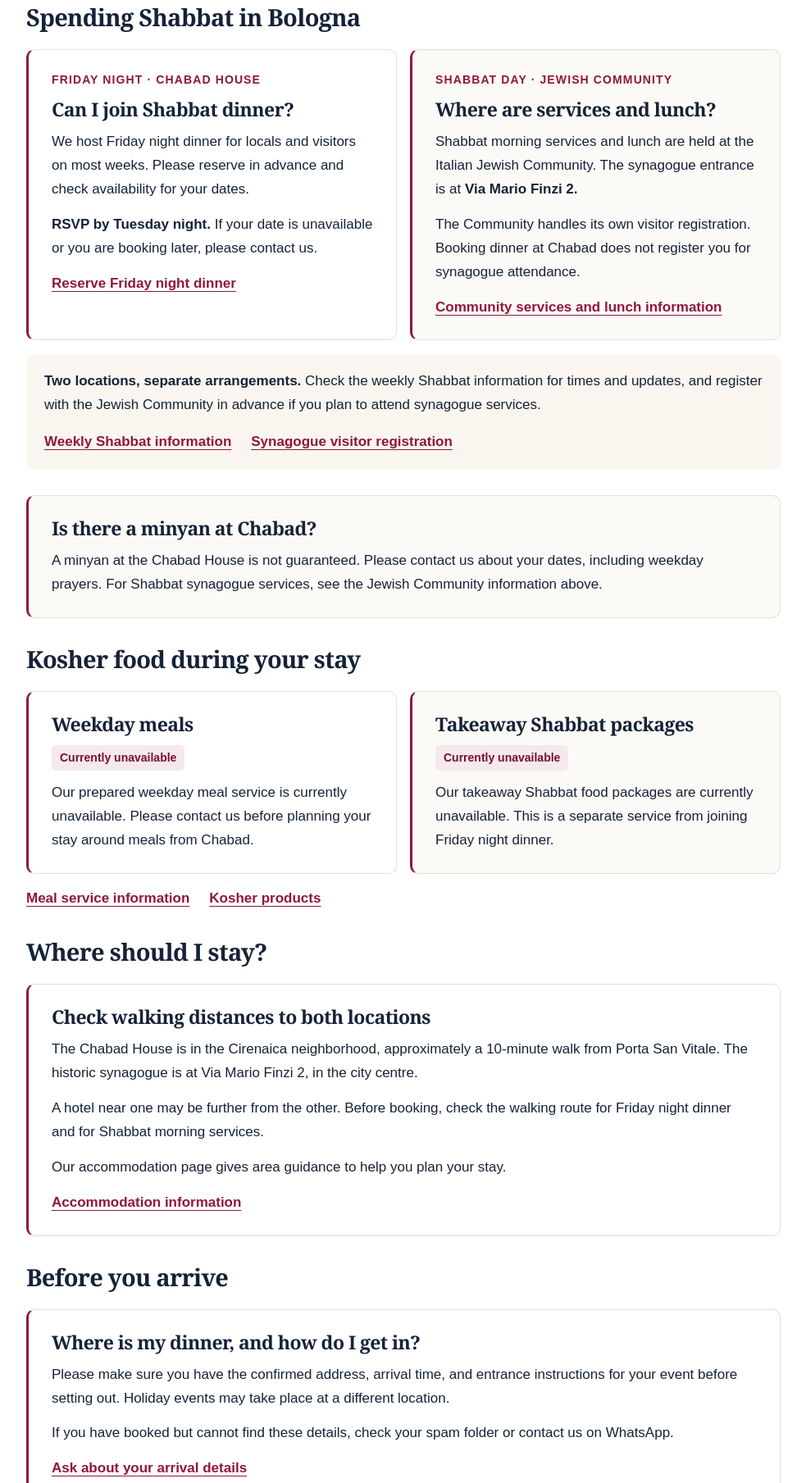
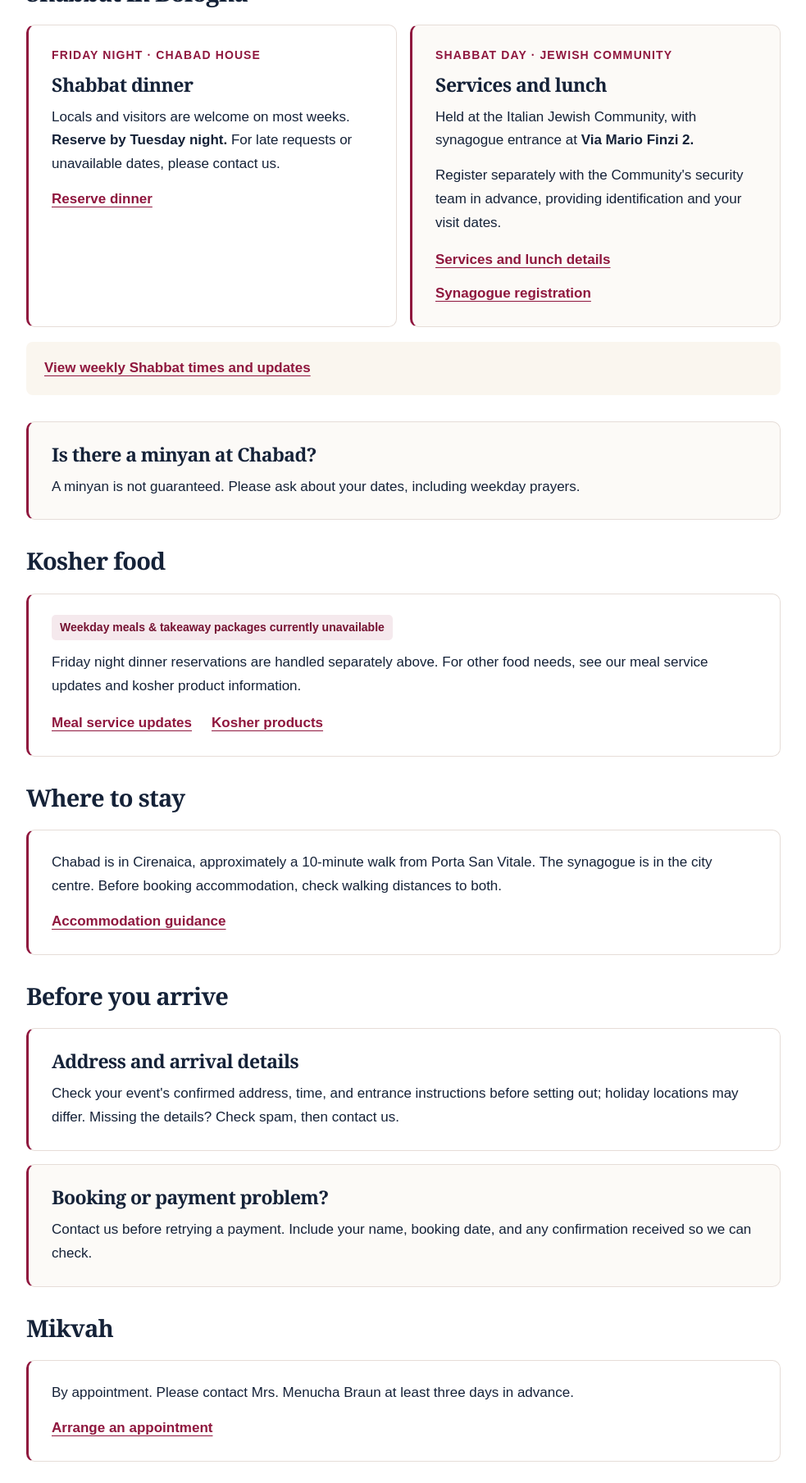
Before and after one commit to levibraun770-coder/chabad, a plain HTML site: page previews/visitor-info-revised-preview.html in a window 1280 px wide. Shown: the part 508-2317 px from the top of the page at 82% size, without its empty margins (148-1131 px from the left). Drawn offline with Linux system fonts and the light colour scheme.

Commit message:
Reduce repetition in visitor preview and consolidate registration and meal guidance

```diff
--- a/previews/visitor-info-revised-preview.html
+++ b/previews/visitor-info-revised-preview.html
@@ -30,38 +30,33 @@
 <header class="cbv-hero">
 <p class="cbv-eyebrow">Visitor information</p>
 <h1>Welcome to Jewish Bologna</h1>
-<p class="cbv-intro">Planning a visit? Find out how to join us for Shabbat, arrange Jewish services, and choose where to stay. We look forward to welcoming you.</p>
+<p class="cbv-intro">Join us for Shabbat and find practical information for your stay.</p>
 <div class="cbv-actions"><a class="cbv-button" href="https://wa.me/393498347528">Contact Chabad on WhatsApp</a><a class="cbv-button cbv-secondary" href="tel:+393498347528">Call Chabad</a></div>
 <nav class="cbv-nav" aria-label="Visitor information sections"><a href="#shabbat">Shabbat</a><a href="#food">Kosher food</a><a href="#stay">Where to stay</a><a href="#arrival">Before you arrive</a><a href="#mikvah">Mikvah</a></nav>
 </header>
 <section class="cbv-group" id="shabbat" aria-labelledby="shabbat-title">
-<h2 id="shabbat-title">Spending Shabbat in Bologna</h2>
+<h2 id="shabbat-title">Shabbat in Bologna</h2>
 <div class="cbv-pair">
-<section class="cbv-question"><p class="cbv-label">Friday night · Chabad House</p><h3>Can I join Shabbat dinner?</h3><p>We host Friday night dinner for locals and visitors on most weeks. Please reserve in advance and check availability for your dates.</p><p><strong>RSVP by Tuesday night.</strong> If your date is unavailable or you are booking later, please contact us.</p><p><a href="https://www.chabadbologna.com/templates/articlecco_cdo/aid/7418288/jewish/Friday-Night-Dinner.htm">Reserve Friday night dinner</a></p></section>
-<section class="cbv-question"><p class="cbv-label">Shabbat day · Jewish Community</p><h3>Where are services and lunch?</h3><p>Shabbat morning services and lunch are held at the Italian Jewish Community. The synagogue entrance is at <strong>Via Mario Finzi 2.</strong></p><p>The Community handles its own visitor registration. Booking dinner at Chabad does not register you for synagogue attendance.</p><p><a href="https://www.comunitaebraicabologna.it/it/shabbat/orari-funzione-in-tempio">Community services and lunch information</a></p></section>
+<section class="cbv-question"><p class="cbv-label">Friday night · Chabad House</p><h3>Shabbat dinner</h3><p>Locals and visitors are welcome on most weeks. <strong>Reserve by Tuesday night.</strong> For late requests or unavailable dates, please contact us.</p><p><a href="https://www.chabadbologna.com/templates/articlecco_cdo/aid/7418288/jewish/Friday-Night-Dinner.htm">Reserve dinner</a></p></section>
+<section class="cbv-question"><p class="cbv-label">Shabbat day · Jewish Community</p><h3>Services and lunch</h3><p>Held at the Italian Jewish Community, with synagogue entrance at <strong>Via Mario Finzi 2.</strong></p><p>Register separately with the Community's security team in advance, providing identification and your visit dates.</p><div class="cbv-linkrow"><a href="https://www.comunitaebraicabologna.it/it/shabbat/orari-funzione-in-tempio">Services and lunch details</a><a href="https://www.comunitaebraicabologna.it/it/component/contact/contact/20-sorveglianza-security?catid=3">Synagogue registration</a></div></section>
 </div>
-<div class="cbv-callout"><strong>Two locations, separate arrangements.</strong> Check the weekly Shabbat information for times and updates, and register with the Jewish Community in advance if you plan to attend synagogue services.<div class="cbv-linkrow"><a href="https://www.chabadbologna.com/article.asp?AID=7459103">Weekly Shabbat information</a><a href="https://www.comunitaebraicabologna.it/it/component/contact/contact/20-sorveglianza-security?catid=3">Synagogue visitor registration</a></div></div>
+<div class="cbv-callout"><a href="https://www.chabadbologna.com/article.asp?AID=7459103">View weekly Shabbat times and updates</a></div>
 </section>
-<section class="cbv-question"><h3>Is there a minyan at Chabad?</h3><p>A minyan at the Chabad House is not guaranteed. Please contact us about your dates, including weekday prayers. For Shabbat synagogue services, see the Jewish Community information above.</p></section>
-<section class="cbv-group" id="food" aria-labelledby="food-title"><h2 id="food-title">Kosher food during your stay</h2>
-<div class="cbv-pair">
-<section class="cbv-question"><h3>Weekday meals</h3><p class="cbv-status">Currently unavailable</p><p>Our prepared weekday meal service is currently unavailable. Please contact us before planning your stay around meals from Chabad.</p></section>
-<section class="cbv-question"><h3>Takeaway Shabbat packages</h3><p class="cbv-status">Currently unavailable</p><p>Our takeaway Shabbat food packages are currently unavailable. This is a separate service from joining Friday night dinner.</p></section>
-</div>
-<div class="cbv-linkrow"><a href="https://www.chabadbologna.com/article.asp?AID=7429470">Meal service information</a><a href="https://www.chabadbologna.com/article.asp?AID=7449969">Kosher products</a></div>
+<section class="cbv-question"><h3>Is there a minyan at Chabad?</h3><p>A minyan is not guaranteed. Please ask about your dates, including weekday prayers.</p></section>
+<section class="cbv-group" id="food" aria-labelledby="food-title"><h2 id="food-title">Kosher food</h2>
+<section class="cbv-question"><p class="cbv-status">Weekday meals &amp; takeaway packages currently unavailable</p><p>Friday night dinner reservations are handled separately above. For other food needs, see our meal service updates and kosher product information.</p><div class="cbv-linkrow"><a href="https://www.chabadbologna.com/article.asp?AID=7429470">Meal service updates</a><a href="https://www.chabadbologna.com/article.asp?AID=7449969">Kosher products</a></div></section>
 </section>
-<section class="cbv-group" id="stay" aria-labelledby="stay-title"><h2 id="stay-title">Where should I stay?</h2>
-<section class="cbv-question"><h3>Check walking distances to both locations</h3><p>The Chabad House is in the Cirenaica neighborhood, approximately a 10-minute walk from Porta San Vitale. The historic synagogue is at Via Mario Finzi 2, in the city centre.</p><p>A hotel near one may be further from the other. Before booking, check the walking route for Friday night dinner and for Shabbat morning services.</p><p>Our accommodation page gives area guidance to help you plan your stay.</p><p><a href="https://www.chabadbologna.com/article.asp?AID=7430156">Accommodation information</a></p></section>
+<section class="cbv-group" id="stay" aria-labelledby="stay-title"><h2 id="stay-title">Where to stay</h2>
+<section class="cbv-question"><p>Chabad is in Cirenaica, approximately a 10-minute walk from Porta San Vitale. The synagogue is in the city centre. Before booking accommodation, check walking distances to both.</p><p><a href="https://www.chabadbologna.com/article.asp?AID=7430156">Accommodation guidance</a></p></section>
 </section>
 <section class="cbv-group" id="arrival" aria-labelledby="arrival-title"><h2 id="arrival-title">Before you arrive</h2>
-<section class="cbv-question"><h3>Where is my dinner, and how do I get in?</h3><p>Please make sure you have the confirmed address, arrival time, and entrance instructions for your event before setting out. Holiday events may take place at a different location.</p><p>If you have booked but cannot find these details, check your spam folder or contact us on WhatsApp.</p><p><a href="https://wa.me/393498347528">Ask about your arrival details</a></p></section>
-<section class="cbv-question"><h3>Do I need to register for the synagogue?</h3><p>Yes. The Jewish Community asks visitors to send identification in advance through its security form. Include the dates you wish to attend and follow the Community's instructions.</p><p>This is separate from your Chabad dinner reservation.</p><p><a href="https://www.comunitaebraicabologna.it/it/component/contact/contact/20-sorveglianza-security?catid=3">Open the Community's visitor form</a></p></section>
-<section class="cbv-question"><h3>What if my booking or payment gets stuck?</h3><p>If the booking page appears to freeze or you are unsure whether a payment went through, please contact us before submitting another payment.</p><p>Send your name, booking date, and any confirmation you received so we can check.</p><p><a href="https://wa.me/393498347528">Get help with a booking</a></p></section>
+<section class="cbv-question"><h3>Address and arrival details</h3><p>Check your event's confirmed address, time, and entrance instructions before setting out; holiday locations may differ. Missing the details? Check spam, then contact us.</p></section>
+<section class="cbv-question"><h3>Booking or payment problem?</h3><p>Contact us before retrying a payment. Include your name, booking date, and any confirmation received so we can check.</p></section>
 </section>
-<section class="cbv-group" id="mikvah" aria-labelledby="mikvah-title"><h2 id="mikvah-title">Mikvah appointments</h2>
-<section class="cbv-question"><h3>How do I arrange a visit?</h3><p>The Mikvah is available by advance appointment. Please contact Mrs. Menucha Braun at least three days in advance.</p><p><a href="https://wa.me/393803958911">Arrange a Mikvah appointment</a></p></section>
+<section class="cbv-group" id="mikvah" aria-labelledby="mikvah-title"><h2 id="mikvah-title">Mikvah</h2>
+<section class="cbv-question"><p>By appointment. Please contact Mrs. Menucha Braun at least three days in advance.</p><p><a href="https://wa.me/393803958911">Arrange an appointment</a></p></section>
 </section>
-<section class="cbv-resource" aria-labelledby="explore-title"><h2 id="explore-title">More for your visit</h2><p>Explore Bologna's Jewish history or check local halachic times.</p><div class="cbv-linkrow"><a href="https://www.chabadbologna.com/article.asp?AID=7429767">Jewish sites in Bologna</a><a href="https://www.chabadbologna.com/article.asp?AID=7428275">Zmanim for Bologna</a></div></section>
-<section class="cbv-contact"><h2>Have another question?</h2><p>When contacting us, please include your travel dates, how many people are coming, and what you would like to arrange.</p><div class="cbv-actions"><a class="cbv-button" href="https://wa.me/393498347528">Contact Chabad on WhatsApp</a><a class="cbv-button cbv-secondary" href="tel:+393498347528">Call Chabad</a></div></section>
+<section class="cbv-resource" aria-labelledby="explore-title"><h2 id="explore-title">Explore and plan</h2><div class="cbv-linkrow"><a href="https://www.chabadbologna.com/article.asp?AID=7429767">Jewish sites in Bologna</a><a href="https://www.chabadbologna.com/article.asp?AID=7428275">Zmanim for Bologna</a></div></section>
+<section class="cbv-contact"><h2>Need a hand?</h2><p>Send your travel dates, number of guests, and what you would like to arrange.</p><a href="https://wa.me/393498347528">Message Chabad</a></section>
 </main></div>
 </body></html>
```
